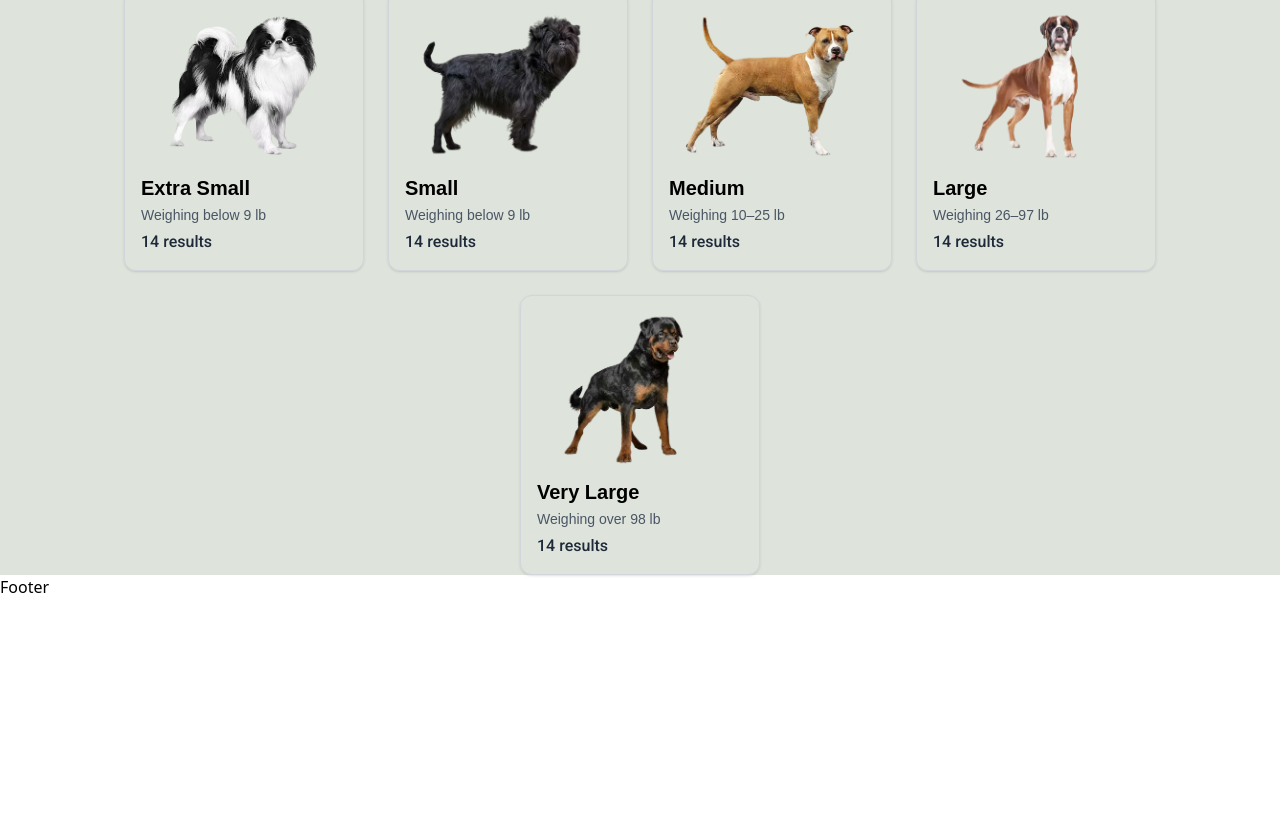
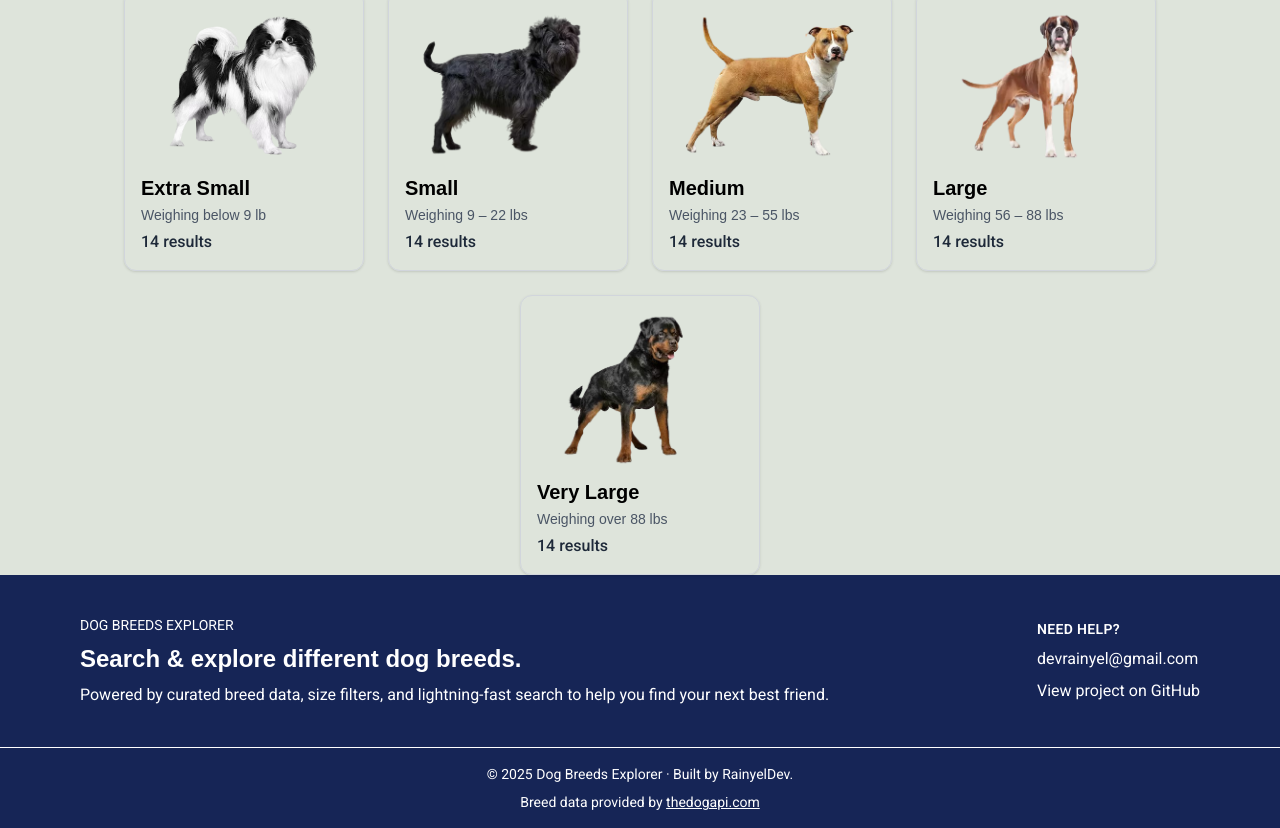
Before and after one commit to devrainyel/dog-breeds-explorer, a React (Vite) app in the folder client/: page / in a window 1280 px wide. Shown: the part 552-1380 px from the top of the page. Before the commit the page ends 1151 px from the top, so only its background shows below. Built offline with nearby package versions, Linux system fonts and the light colour scheme; no server answers; a web font is replaced by a local one.

Commit message:
feat: footer content and adjust server directory structure

```diff
--- a/client/src/components/layout/Footer.jsx
+++ b/client/src/components/layout/Footer.jsx
@@ -1,9 +1,59 @@
-import React from 'react'
+import React from "react";
 
 const Footer = () => {
   return (
-    <footer>Footer</footer>
-  )
-}
+    <footer className="bg-blue-950 text-white">
+      <div className="max-w-6xl mx-auto flex flex-col gap-6 px-4 py-10 text-center md:text-left md:flex-row md:items-center md:justify-between">
+        <div>
+          <p className="uppercase text-sm">
+            Dog Breeds Explorer
+          </p>
+          <h3 className="text-2xl font-semibold mt-2">
+            Search & explore different dog breeds.
+          </h3>
+          <p className="mt-2">
+            Powered by curated breed data, size filters, and lightning-fast
+            search to help you find your next best friend.
+          </p>
+        </div>
+        <div className="space-y-2">
+          <p className="font-semibold uppercase tracking-wide text-sm">
+            Need help?
+          </p>
+          <a
+            href="mailto:devrainyel@gmail.com"
+            className="block hover:text-blue-200 transition-colors"
+          >
+            devrainyel@gmail.com
+          </a>
+          <a
+            href="https://github.com/devrainyel/dog-breeds-explorer"
+            target="_blank"
+            rel="noreferrer"
+            className="block hover:text-blue-200 transition-colors"
+          >
+            View project on GitHub
+          </a>
+        </div>
+      </div>
+      <div className="border-t border-white py-4 text-center text-sm space-y-2">
+        <p>
+          © {new Date().getFullYear()} Dog Breeds Explorer · Built by RainyelDev.
+        </p>
+        <p>
+          Breed data provided by{" "}
+          <a
+            href="https://thedogapi.com"
+            target="_blank"
+            rel="noreferrer"
+            className="underline hover:text-blue-200"
+          >
+            thedogapi.com
+          </a>
+        </p>
+      </div>
+    </footer>
+  );
+};
 
-export default Footer
+export default Footer;
--- a/client/src/components/layout/Modal/BreedModal.jsx
+++ b/client/src/components/layout/Modal/BreedModal.jsx
@@ -35,7 +35,7 @@ const BreedModal = ({ setShowModal, breed }) => {
               <b>Temperament:</b> <i>{breed.temperament}</i>
             </p>
           </div>
-          <a href="">More Details</a>
+          <a href="#" className='text-sm rounded-full bg-amber-400 py-2 px-5 mt-5'>More Details</a>
         </div>
         <button
           onClick={() => setShowModal(false)}
--- a/client/src/pages/Home/Home.jsx
+++ b/client/src/pages/Home/Home.jsx
@@ -1,66 +1,63 @@
-import React, { useState, useEffect } from 'react';
-import SearchBreedInput from './SearchBreedInput';
-import DogSizeCard from './DogSizeCard';
+import React, { useState, useEffect } from "react";
+import SearchBreedInput from "./SearchBreedInput";
+import DogSizeCard from "./DogSizeCard";
 
 const dogCards = [
   {
-    title: 'Extra Small',
-    weight: 'Weighing below 9 lb',
-    result: '14 results',
-    src: './extrasmalldog.png',
-    alt: 'extrasmalldog'
+    title: "Extra Small",
+    weight: "Weighing below 9 lb",
+    result: "14 results",
+    src: "./extrasmalldog.png",
+    alt: "extrasmalldog",
   },
   {
-    title: 'Small',
-    weight: 'Weighing below 9 lb',
-    result: '14 results',
-    src: './smalldog.png',
-    alt: 'smalldog'
+    title: "Small",
+    weight: "Weighing 9 – 22 lbs",
+    result: "14 results",
+    src: "./smalldog.png",
+    alt: "smalldog",
   },
   {
-    title: 'Medium',
-    weight: 'Weighing 10–25 lb',
-    result: '14 results',
-    src: './mediumdog.png',
-    alt: 'mediumdog'
+    title: "Medium",
+    weight: "Weighing 23 – 55 lbs",
+    result: "14 results",
+    src: "./mediumdog.png",
+    alt: "mediumdog",
   },
   {
-    title: 'Large',
-    weight: 'Weighing 26–97 lb',
-    result: '14 results',
-    src: './largedog.png',
-    alt: 'largedog'
+    title: "Large",
+    weight: "Weighing 56 – 88 lbs",
+    result: "14 results",
+    src: "./largedog.png",
+    alt: "largedog",
   },
   {
-    title: 'Very Large',
-    weight: 'Weighing over 98 lb',
-    result: '14 results',
-    src: './verylargedog.png',
-    alt: 'verylargedog'
+    title: "Very Large",
+    weight: "Weighing over 88 lbs",
+    result: "14 results",
+    src: "./verylargedog.png",
+    alt: "verylargedog",
   },
 ];
 
-
-
 const Home = () => {
-
   return (
-    <section className='flex flex-col items-center min-h-screen pt-20 px-2'>
-      <div className='max-w-5xl text-center'>
-        <h1 className='font-bold text-7xl text-blue-950'>
+    <section className="flex flex-col items-center min-h-screen pt-20 px-2">
+      <div className="max-w-5xl text-center">
+        <h1 className="font-bold text-7xl text-blue-950">
           Search & Explore Different Dog Breeds
         </h1>
-        <p className='text-xl mt-3'>
+        <p className="text-xl mt-3">
           There are more breeds than you know, you can explore by searching and
           filtering below
         </p>
         <SearchBreedInput />
       </div>
-      <div className='mt-15'>
-        <h2 className='font-bold text-4xl text-gray-700 text-center'>
-          There are different sizes of dogs
-        </h2>
-        <div className='flex flex-wrap justify-center gap-6 mt-10'>
+      <div className="mt-15">
+          <h2 className="font-bold text-center text-4xl text-gray-700">
+            There are different sizes of dogs
+          </h2>
+        <div className="flex flex-wrap justify-center gap-6 mt-10">
           {dogCards.map((dogCard, index) => (
             <DogSizeCard key={index} {...dogCard} />
           ))}
```
Also changed, not shown: 1 other file (tests, documents, lock files or other folders).
